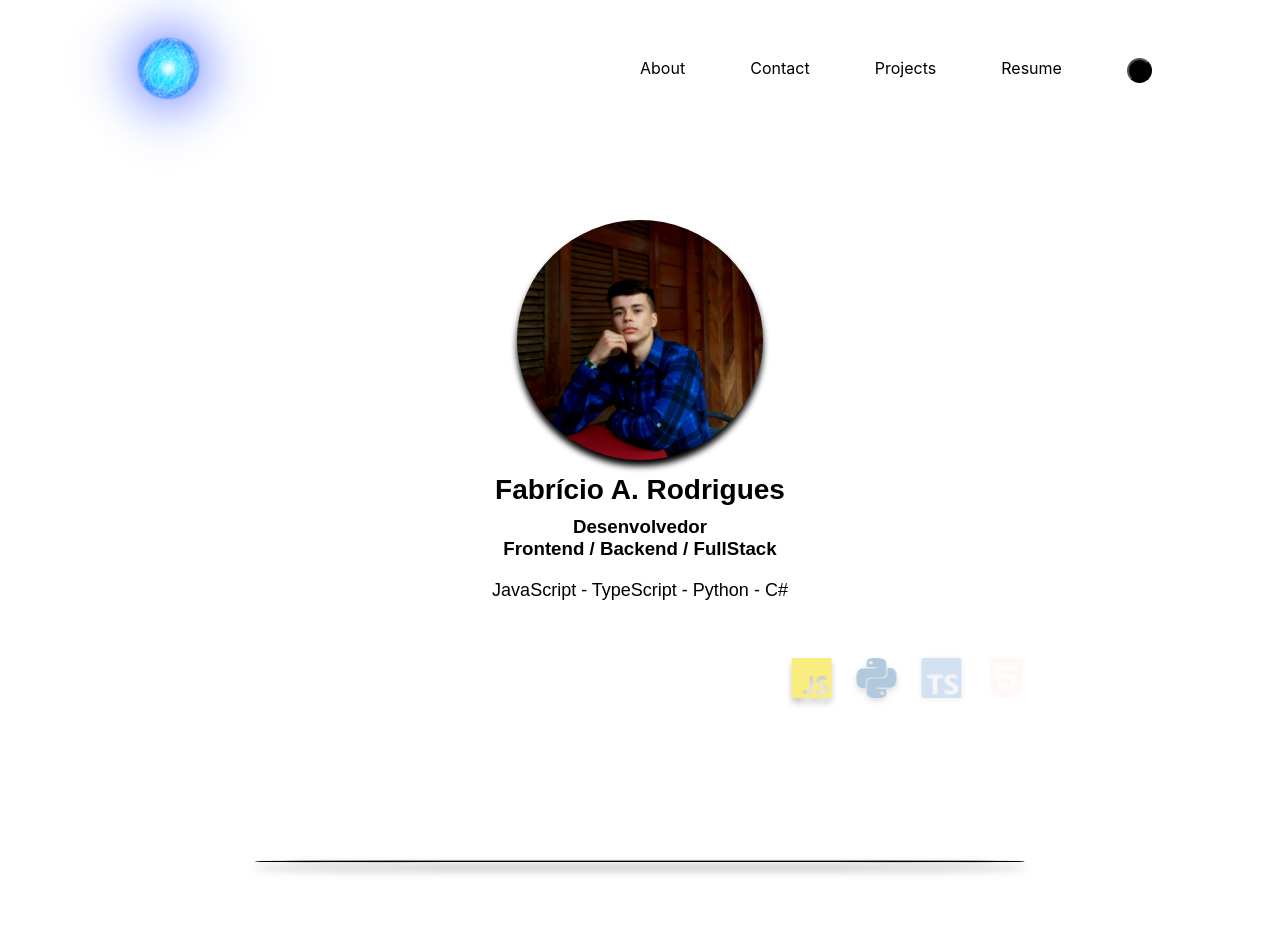
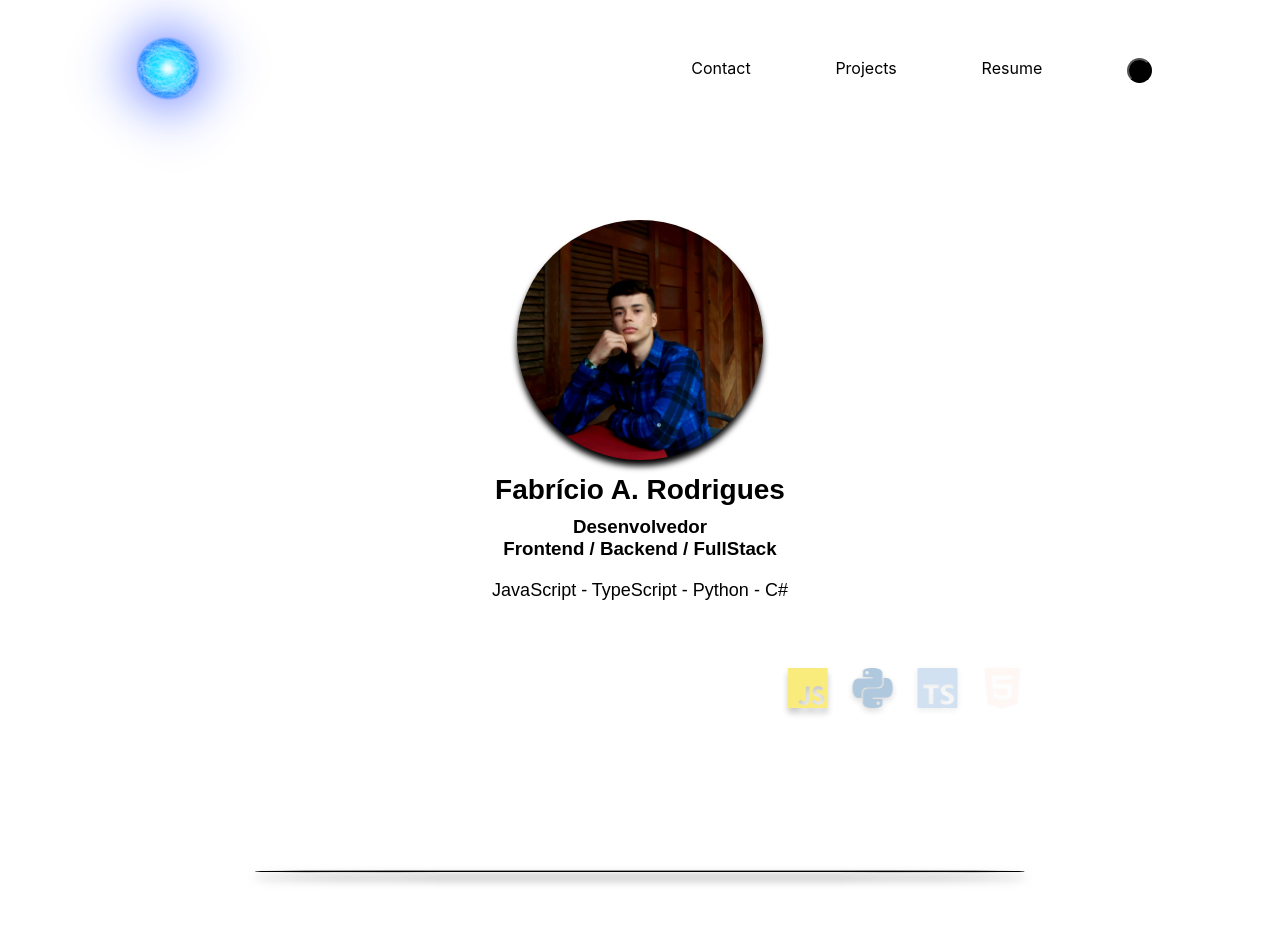
Before and after one commit to FabricioAnastacio/my_portfolio, a React (Create React App) app in the folder frontend/: page /home in a window 1280 px wide. Shown: the top 945 px of the page. Built offline with nearby package versions, Linux system fonts and the light colour scheme; a web font is replaced by a local one.

Commit message:
Adiciona tela de contato ao final da pagina para contato via email

```diff
--- a/frontend/src/components/ComponentHeader.jsx
+++ b/frontend/src/components/ComponentHeader.jsx
@@ -12,12 +12,11 @@ function Header() {
   };
 
   return (
-    <header>
+    <header id="Header">
       <section>
         <img src={ rasengam } className="Logo-rasengam" alt="rasengam" />
       </section>
       <nav className="Nav-superior">
-        <a href="/">About</a>
         <a href="#Contact-footer">Contact</a>
         <a href="#Projects">Projects</a>
         <a href="#Description">Resume</a>
@@ -26,7 +25,7 @@ function Header() {
       <div className={ `Nav-lateral-${modeThame}` }>
         <nav>
           <button onClick={ handleClick }>.</button>
-          <a href="/">About</a>
+          <a href="#Header">Top</a>
           <a href="#Contact-footer">Contact</a>
           <a href="#Projects">Projects</a>
           <a href="#Description">Resume</a>
--- a/frontend/src/components/ComponentMain.jsx
+++ b/frontend/src/components/ComponentMain.jsx
@@ -8,6 +8,7 @@ import fotoF from '../imgs/fabricio_fot.png';
 import Projects from './Projects';
 import AppContext from '../context/AppContext';
 import FetchJson from '../hooks/fetchJson';
+import Contact from './Contact';
 
 function Main() {
   const [loading, erro, refresh] = FetchJson();
@@ -61,8 +62,8 @@ function Main() {
         <p>{ refactorItems(data.languages) }</p>
         <Carousel />
       </section>
-      <hr id="Description" className={ `Hr-thame-${modeThame}` } />
       <div id="Page-thow">
+        <hr id="Description" className={ `Hr-thame-${modeThame}` } />
         <p className="Content-description">
           {/* Enquanto estudei na
           {' '}
@@ -96,8 +97,8 @@ function Main() {
         <p className="Content-description">
           { data.description.resumeThow }
         </p>
+        <hr id="Projects" className={ `Hr-thame-${modeThame}` } />
       </div>
-      <hr id="Projects" className={ `Hr-thame-${modeThame}` } />
       <section>
         <p className="Content-description">
           { data.description.project }
@@ -107,6 +108,7 @@ function Main() {
           { data.description.projectThow }
         </p>
       </section>
+      <Contact />
     </main>
   );
 }
--- /dev/null
+++ b/frontend/src/components/Contact.jsx
@@ -0,0 +1,25 @@
+import '../styles/Contact.css';
+
+function Contact() {
+  return (
+    <section className="Contact">
+      <form action="">
+        <label>
+          Seu e-mail:
+          <input type="text" />
+        </label>
+        <label>
+          Assunto:
+          <input type="text" />
+        </label>
+        <label>
+          Descrição:
+          <textarea type="text" />
+        </label>
+        <button type="submit">Enviar</button>
+      </form>
+    </section>
+  );
+}
+
+export default Contact;
--- a/frontend/src/styles/Carousel.css
+++ b/frontend/src/styles/Carousel.css
@@ -1,5 +1,5 @@
 .Carusel {
-  margin-top: 20%;
+  margin-top: 9%;
   display: flex;
   align-items: center;
   justify-content: center;
--- /dev/null
+++ b/frontend/src/styles/Contact.css
@@ -0,0 +1,15 @@
+.Contact {
+  margin-bottom: 10vmin;
+  background-color: aquamarine;
+  padding: 30px;
+}
+
+form {
+  display: grid;
+  place-items: start;
+}
+
+label {
+  display: grid;
+  margin-bottom: 20px;
+}
--- a/frontend/src/styles/Header.css
+++ b/frontend/src/styles/Header.css
@@ -11,7 +11,7 @@ header {
 }
 
 .Nav-superior {
-  width: 50%;
+  width: 45%;
   display: flex;
   justify-content: space-between;
   a {
--- a/frontend/src/styles/Main.css
+++ b/frontend/src/styles/Main.css
@@ -8,9 +8,6 @@
 }
 
 .Content-main {
-  display: flex;
-  align-items: center;
-  flex-direction: column;
   font-family: "SUSE", sans-serif;
 }
 
@@ -45,8 +42,7 @@
   margin: 20px 0;
 }
 
-
-.Link-Trybe {
+/* .Link-Trybe {
   display: inline-flex;
   text-decoration: none;
   background-color: rgb(4, 214, 4);
@@ -58,9 +54,9 @@
 
 .Link-Trybe:hover {
   transform: scale(1.1);
-}
+} */
 
-.Content-main hr {
+.Hr-thame-0, .Hr-thame-1 {
   margin-top: 10vmin;
   height: 1px;
   width: 60%;
@@ -75,12 +71,6 @@
   justify-content: center;
   flex-direction: column;
   text-align: center;
-  hr {
-    position: absolute;
-    width: 99.9%;
-    height: 8px;
-    background-color: rgb(0, 214, 0);
-  }
 }
 
 .Content-description {
```
